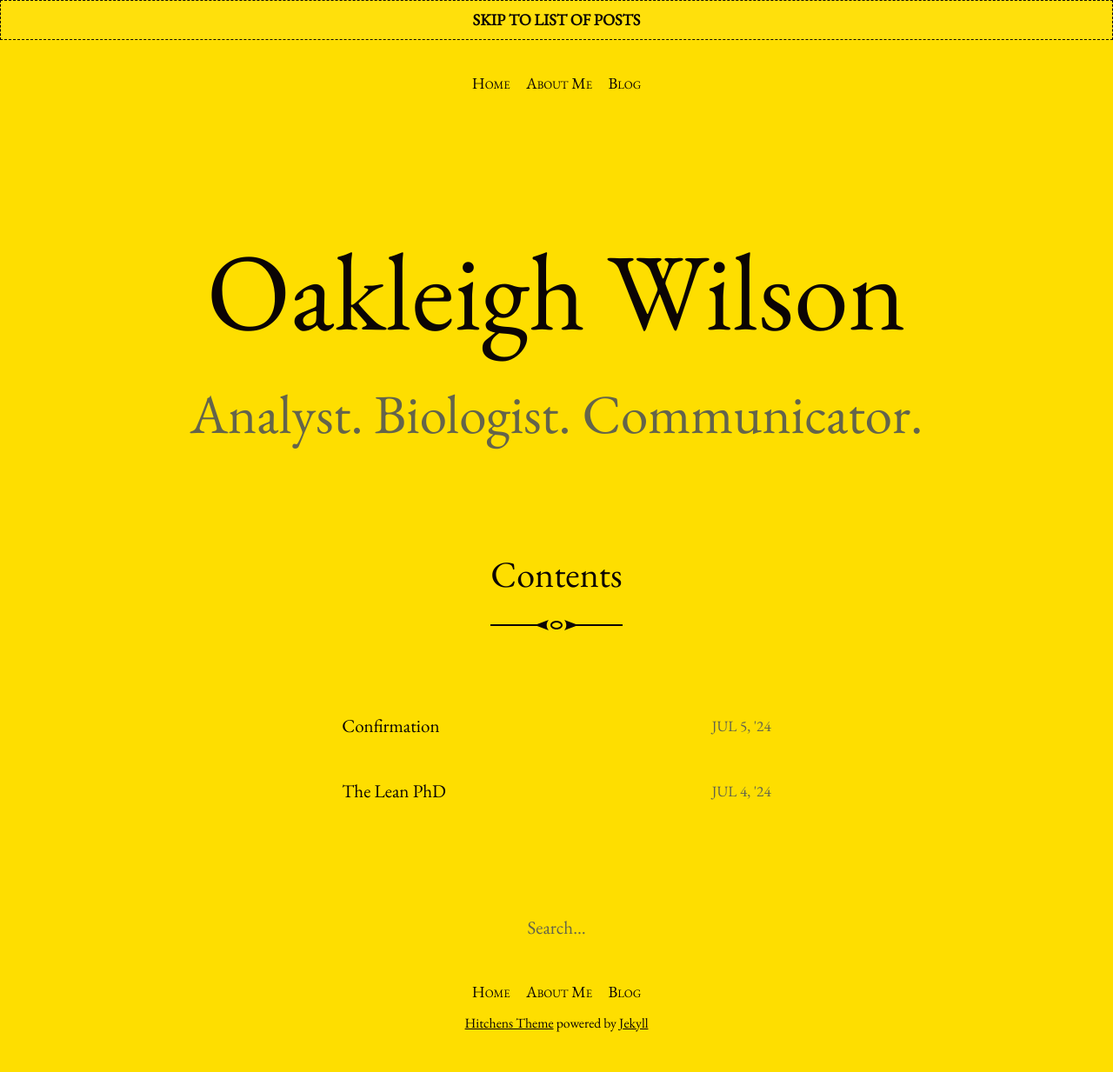
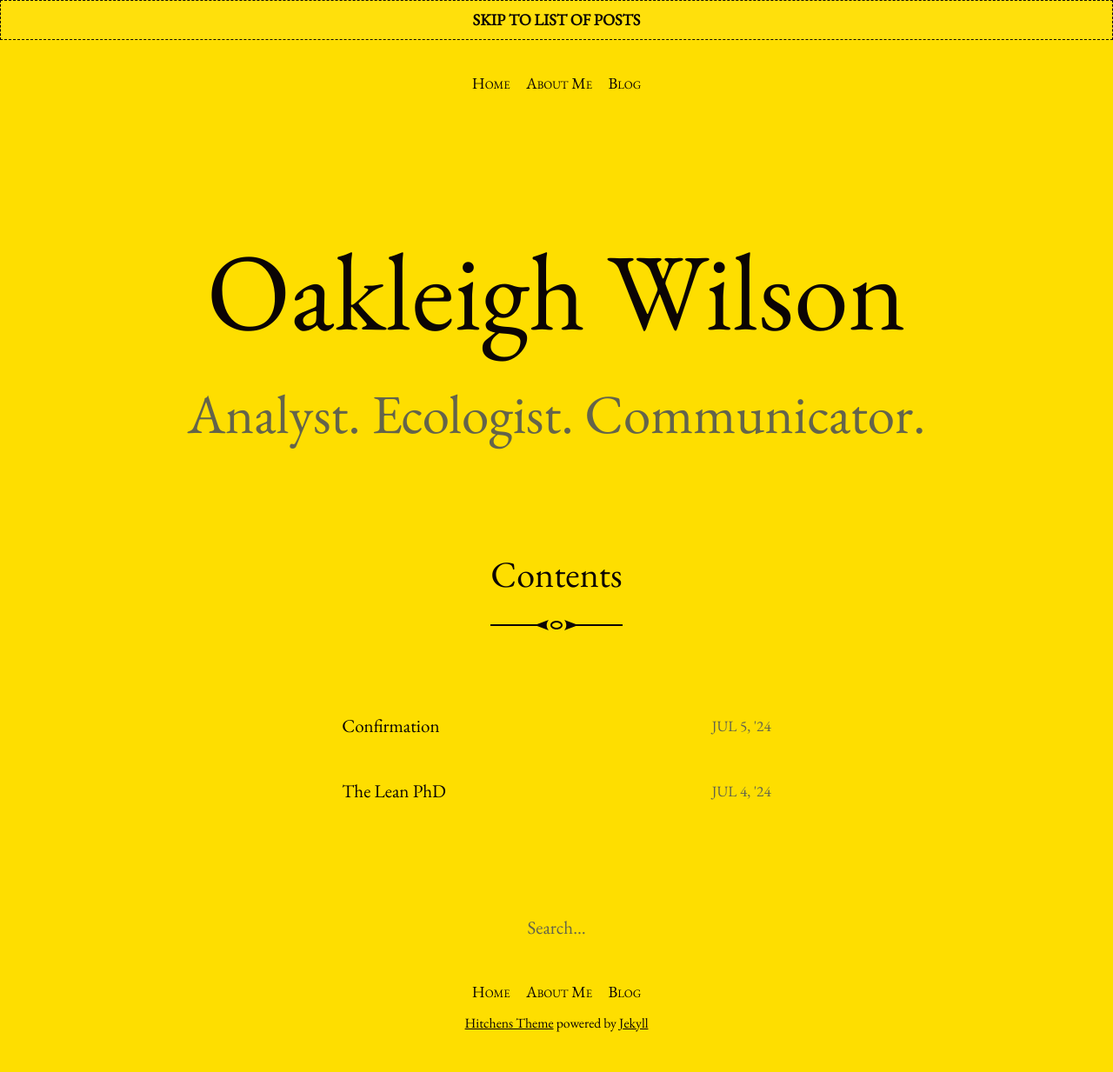
Before and after one commit to OakAlice/OakAlice.github.io, a Jekyll site: the page built from index.html, in a window 1280 px wide. Shown: the whole page at 87% size. Built offline with Jekyll 4.4.1, drawn with Linux system fonts in a browser that asks for light colours; the list of posts is cut into pages by our own code.

Commit message:
Update _config.yml

```diff
--- a/_config.yml
+++ b/_config.yml
@@ -16,7 +16,7 @@
 title: Oakleigh Wilson
 email: oakleigh.wilson05@gmail.com
 description: >- # this means to ignore newlines until "baseurl:"
-  Analyst. Biologist. Communicator.
+  Analyst. Ecologist. Communicator.
 baseurl: "" # the subpath of your site, e.g. /blog
 permalink: /posts/:year/:month/:day/:title.html
 url: "https://OakAlice.github.io" # the base hostname & protocol for your site, e.g. http://example.com
```
